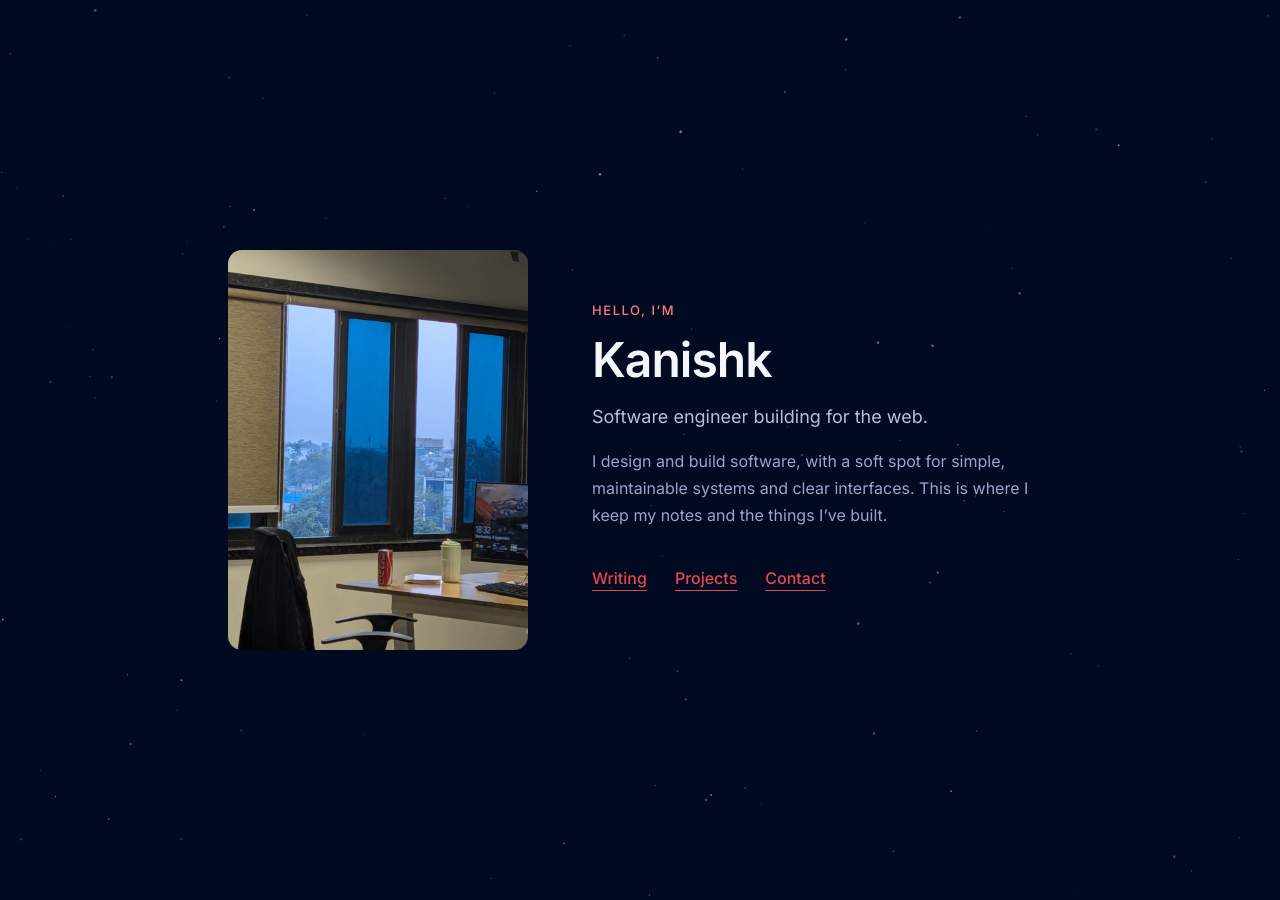
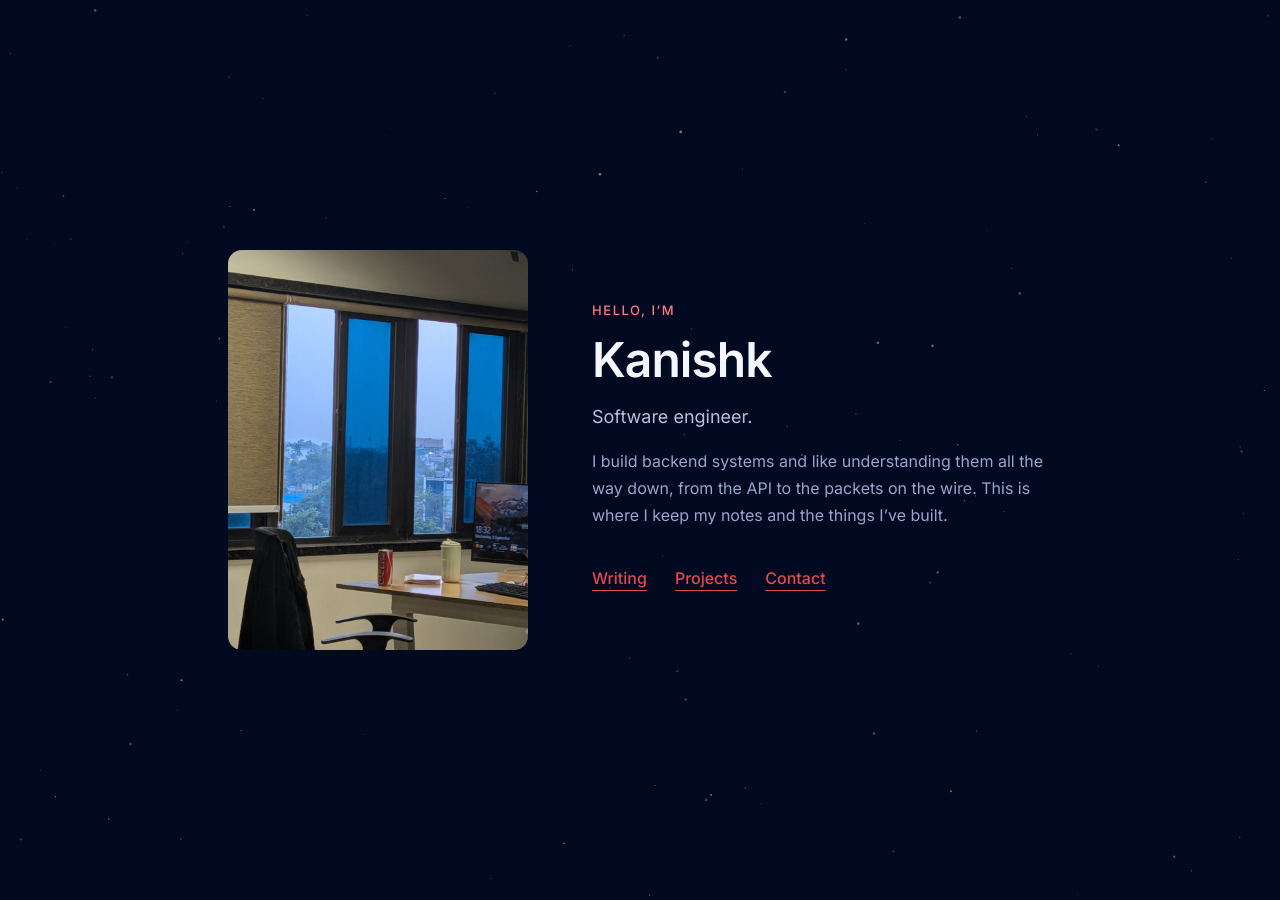
Before and after one commit to kanishkmorey/kanishk-site, a Jekyll site: the page built from index.html, in a window 1280 px wide. Built offline with Jekyll 4.4.1, drawn with Linux system fonts in a browser that asks for light colours.

Commit message:
Update home page tagline and bio
Co-Authored-By: Claude Sonnet 5.5 <noreply@anthropic.com>

```diff
--- a/index.html
+++ b/index.html
@@ -9,8 +9,8 @@ home: true
         <div class="intro">
           <p class="eyebrow">Hello, I’m</p>
           <h1>{{ site.title }}</h1>
-          <p class="tagline">Software engineer building for the web.</p>
-          <p class="blurb">I design and build software, with a soft spot for simple, maintainable systems and clear interfaces. This is where I keep my notes and the things I’ve built.</p>
+          <p class="tagline">Software engineer.</p>
+          <p class="blurb">I build backend systems and like understanding them all the way down, from the API to the packets on the wire. This is where I keep my notes and the things I’ve built.</p>
           <nav class="home-links" aria-label="Main">
             <a href="{{ '/writing/' | relative_url }}">Writing</a>
             <a href="{{ '/projects/' | relative_url }}">Projects</a>
```
